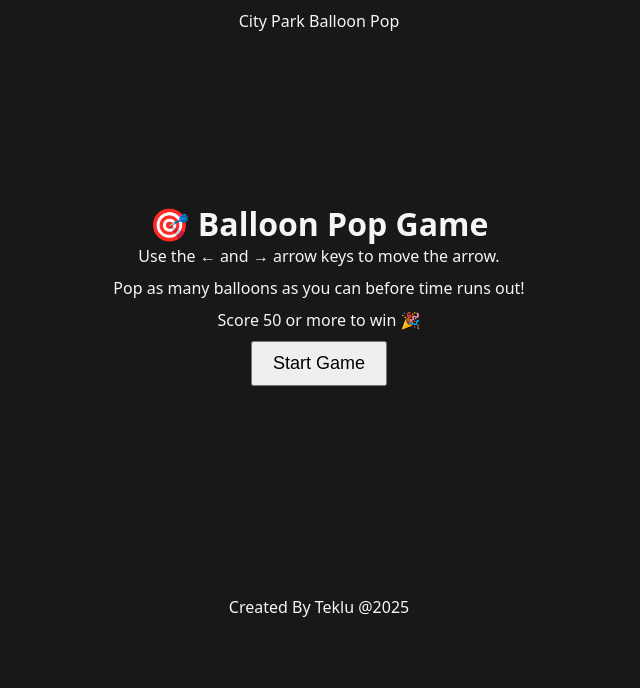
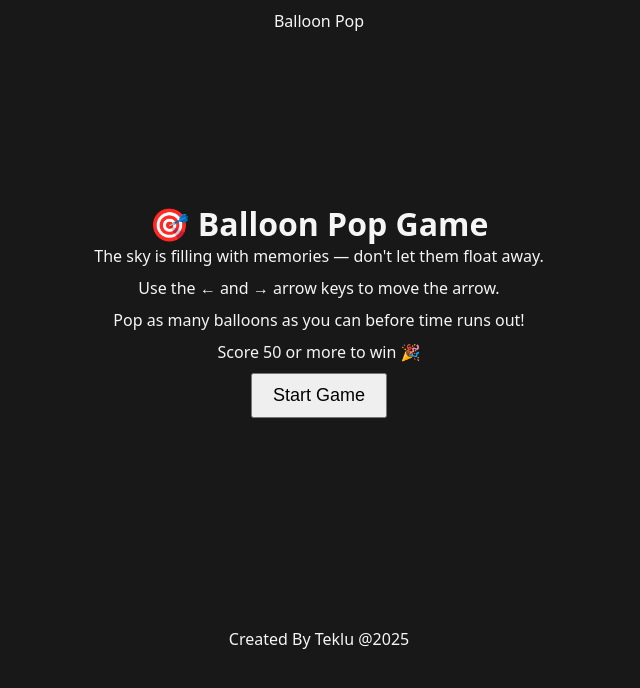
Before and after one commit to tekluabayneh/Pop-ballon, a website built with Vite: page index.html in a window 1280 px wide. Shown: the whole page, without its empty margins (321-961 px from the left). Built offline with nearby package versions, Linux system fonts and the light colour scheme.

Commit message:
added  meaning full title

```diff
--- a/index.html
+++ b/index.html
@@ -2,18 +2,19 @@
 <html lang="en">
     <head>
         <meta charset="UTF-8" />
-        <link rel="icon" type="image/svg+xml" href="/vite.svg" />
         <meta name="viewport" content="width=device-width, initial-scale=1.0" />
         <title>City Park Balloon Pop</title>
     </head>
     <body>
         <header>
-            <p>City Park Balloon Pop</p>
+            <p>Balloon Pop</p>
         </header>
 
         <!-- Home screen -->
         <div id="home-screen">
             <h1>🎯 Balloon Pop Game</h1>
+            <p>The sky is filling with memories — don't let them float away.</p>
+
             <p>Use the ← and → arrow keys to move the arrow.</p>
             <p>Pop as many balloons as you can before time runs out!</p>
             <p>Score 50 or more to win 🎉</p>
```
